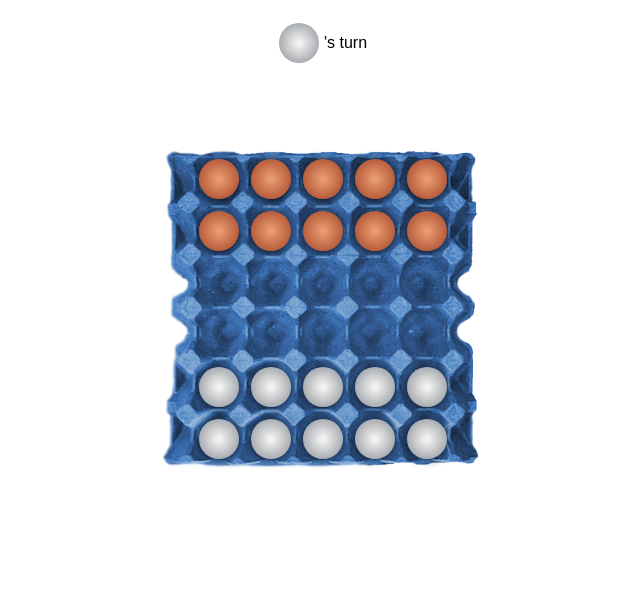
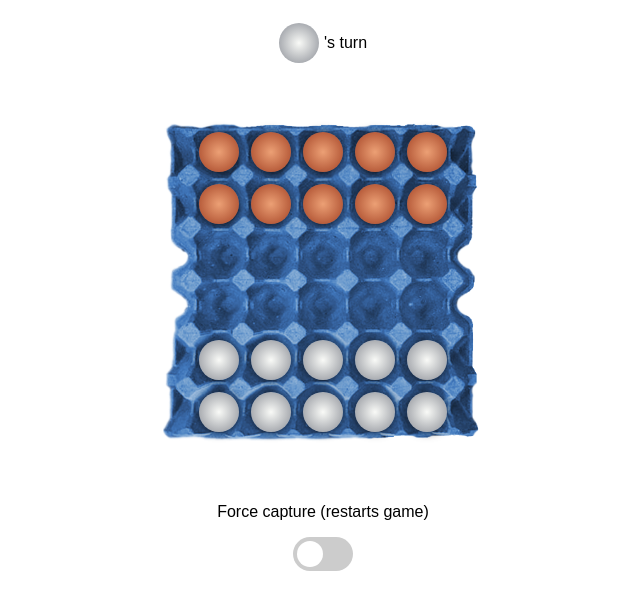
Before and after one commit to keijeizei/cheggs, a Vue app: page / in a window 1280 px wide. Shown: the top 610 px of the page, without its empty margins (317-957 px from the left). Built offline with nearby package versions, Linux system fonts and the light colour scheme.

Commit message:
Add force capture setting

```diff
--- a/src/App.vue
+++ b/src/App.vue
@@ -58,11 +58,16 @@
         class="piece player2"
       ></div>
     </div>
+    <Switch
+      label="Force capture (restarts game)"
+      v-model="isForceCaptureEnabled"
+    ></Switch>
   </div>
 </template>
 
 <script setup>
-import { ref } from "vue";
+import { ref, watch } from "vue";
+import Switch from "./components/Switch.vue";
 
 // 0 - invalid move | 1 - valid move | [[x, y], [x, y], ...] - valid move with capture(s)
 const EMPTY_BOARD = [
@@ -74,14 +79,16 @@ const EMPTY_BOARD = [
   [0, 0, 0, 0, 0],
 ];
 
-const board = ref([
+const STARTING_BOARD = [
   [2, 2, 2, 2, 2],
   [2, 2, 2, 2, 2],
   [0, 0, 0, 0, 0],
   [0, 0, 0, 0, 0],
   [1, 1, 1, 1, 1],
   [1, 1, 1, 1, 1],
-]);
+];
+
+const board = ref(structuredClone(STARTING_BOARD));
 
 const availableMoves = ref(structuredClone(EMPTY_BOARD));
 
@@ -91,6 +98,20 @@ let player2PiecesTaken = ref(0);
 let selectedPieceRow = ref(null);
 let selectedPieceCol = ref(null);
 let selectedPieceColor = ref(null);
+
+let isForceCaptureEnabled = ref(false);
+
+// restart the game if force capture is toggled
+watch(isForceCaptureEnabled, () => {
+  board.value = structuredClone(STARTING_BOARD);
+  currentPlayer.value = 1;
+  player1PiecesTaken.value = 0;
+  player2PiecesTaken.value = 0;
+  selectedPieceRow.value = null;
+  selectedPieceCol.value = null;
+  selectedPieceColor.value = null;
+  availableMoves.value = structuredClone(EMPTY_BOARD);
+});
 
 const handleCellClick = (rowIndex, colIndex) => {
   const selectedPiece = board.value[rowIndex][colIndex];
@@ -170,7 +191,13 @@ const handleCellClick = (rowIndex, colIndex) => {
           i - rowIndex === direction * 2 && Math.abs(j - colIndex) === 2;
 
         if (isAdjacent) {
-          availableMoves.value[i][j] = 1;
+          // FORCE CAPTURE: allow adjacent moves only if there are no captures on the board
+          if (
+            !isForceCaptureEnabled.value ||
+            (isForceCaptureEnabled.value && !checkIfBoardHasCapture())
+          ) {
+            availableMoves.value[i][j] = 1;
+          }
         } else if (isDiagonalJump) {
           const capturedCoord = isCapturePossible(
             selectedPieceRow.value,
@@ -242,6 +269,49 @@ const isCapturePossible = (start_row, start_col, end_row, end_col) => {
     board.value[end_row][end_col] === 0
     ? [jumpedPieceRow, jumpedPieceCol]
     : false;
+};
+
+/**
+ * Check if the current player has a capture on the board by checking all diagonals
+ * [ ] <- topColor
+ *    [ ] <- opponentColor
+ *       [ ] <- bottomColor
+ *
+ * @returns {boolean} - true if there is a capture, false otherwise
+ */
+const checkIfBoardHasCapture = () => {
+  const ROW_LENGTH = 6;
+  const COL_LENGTH = 5;
+
+  const topColor = currentPlayer.value === 2 ? currentPlayer.value : 0;
+  const bottomColor = currentPlayer.value === 1 ? currentPlayer.value : 0;
+  const opponentColor = currentPlayer.value === 1 ? 2 : 1;
+
+  for (let i = 0; i < ROW_LENGTH - 2; i++) {
+    for (let j = 0; j < COL_LENGTH - 2; j++) {
+      // Check if the 3-adjacent diagonal triple is a capture
+      if (
+        board.value[i][j] === topColor &&
+        board.value[i + 1][j + 1] === opponentColor &&
+        board.value[i + 2][j + 2] === bottomColor
+      ) {
+        return true;
+      }
+    }
+  }
+  for (let i = 0; i < ROW_LENGTH - 2; i++) {
+    for (let j = 2; j < COL_LENGTH; j++) {
+      // Check if the 3-adjacent diagonal triple is a capture
+      if (
+        board.value[i][j] === topColor &&
+        board.value[i + 1][j + 1] === opponentColor &&
+        board.value[i + 2][j + 2] === bottomColor
+      ) {
+        return true;
+      }
+    }
+  }
+  return false;
 };
 
 const isSelectedPiece = (row, col) => {
--- /dev/null
+++ b/src/components/Switch.vue
@@ -0,0 +1,99 @@
+<template>
+  <div class="container">
+    <p>{{ label }}</p>
+    <label class="switch">
+      <input type="checkbox" v-model="computedValue" />
+      <span class="slider round"></span>
+    </label>
+  </div>
+</template>
+
+<script setup>
+import { computed } from "vue";
+
+const props = defineProps({
+  label: String,
+  modelValue: Boolean,
+});
+
+const emit = defineEmits(["update:modelValue", "setRef"]);
+
+const computedValue = computed({
+  get: () => props.modelValue,
+  set: (value) => {
+    emit("update:modelValue", value);
+  },
+});
+</script>
+
+<style scoped>
+p {
+  font-family: sans-serif;
+}
+
+.container {
+  display: flex;
+}
+
+.switch {
+  position: relative;
+  display: inline-block;
+  width: 60px;
+  height: 34px;
+}
+
+/* Hide default HTML checkbox */
+.switch input {
+  opacity: 0;
+  width: 0;
+  height: 0;
+}
+
+/* The slider */
+.slider {
+  position: absolute;
+  cursor: pointer;
+  top: 0;
+  left: 0;
+  right: 0;
+  bottom: 0;
+  background-color: #ccc;
+  -webkit-transition: 0.4s;
+  transition: 0.4s;
+}
+
+.slider:before {
+  position: absolute;
+  content: "";
+  height: 26px;
+  width: 26px;
+  left: 4px;
+  bottom: 4px;
+  background-color: white;
+  -webkit-transition: 0.4s;
+  transition: 0.4s;
+}
+
+input:checked + .slider {
+  background-color: #2196f3;
+}
+
+input:focus + .slider {
+  box-shadow: 0 0 1px #2196f3;
+}
+
+input:checked + .slider:before {
+  -webkit-transform: translateX(26px);
+  -ms-transform: translateX(26px);
+  transform: translateX(26px);
+}
+
+/* Rounded sliders */
+.slider.round {
+  border-radius: 34px;
+}
+
+.slider.round:before {
+  border-radius: 50%;
+}
+</style>
```
